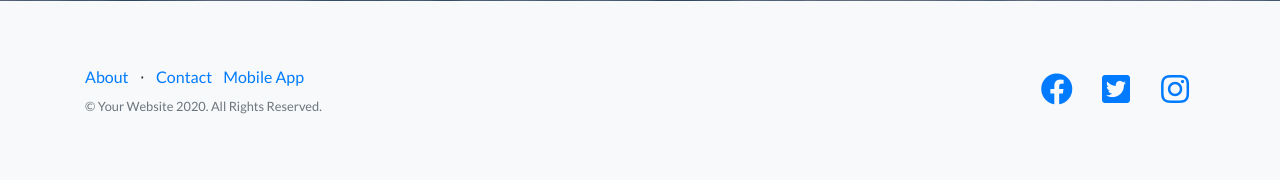
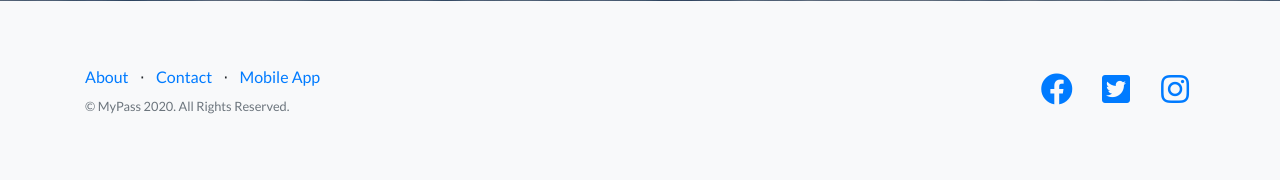
Before and after one commit to AinaEmmanuel/My-Pass, a Flask app: page / in a window 1280 px wide. Shown: the part 1267-1447 px from the top of the page. Run offline with Flask 2, Linux system fonts and the light colour scheme; some libraries are stand-ins or nearby versions.

Commit message:
edited some features

```diff
--- a/csflask/templates/layout_for_home2.html
+++ b/csflask/templates/layout_for_home2.html
@@ -107,13 +107,14 @@
 			</li>
 			<li class="list-inline-item">&sdot;</li>
 			<li class="list-inline-item">
-				<a href="#">Contact</a>
+				<a href='https://twitter.com/aina_emmy'>Contact</a>
 			</li>
+			<li class="list-inline-item">&sdot;</li>
 			<li class="list-inline-item">
 				<a href="{{ url_for('static', filename='app/MyPass.apk') }}"> Mobile App</a>
 			</li>
 			</ul>
-			<p class="text-muted small mb-4 mb-lg-0">&copy; Your Website 2020. All Rights Reserved.</p>
+			<p class="text-muted small mb-4 mb-lg-0">&copy; MyPass 2020. All Rights Reserved.</p>
 		</div>
 		<div class="col-lg-6 h-100 text-center text-lg-right my-auto">
 			<ul class="list-inline mb-0">
```
